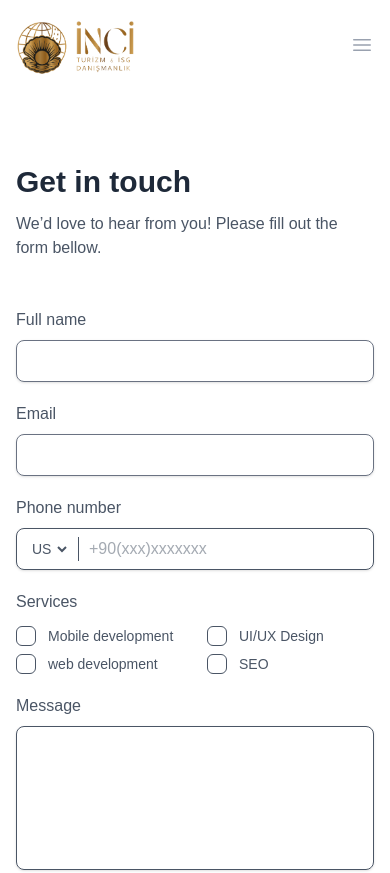
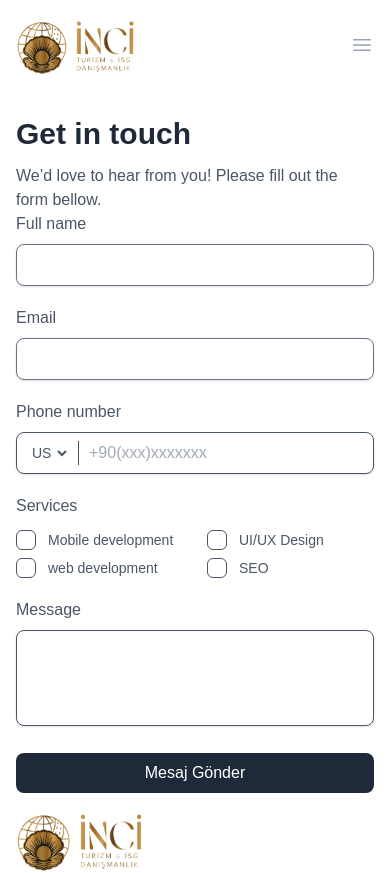
Before and after one commit to barisizmist/inci-isg, a Next.js app: page /contact in a window 390 px wide. Shown: the top 873 px of the page. Built offline with nearby package versions, Linux system fonts and the light colour scheme.

Commit message:
implement contact form with submission handling and notifications

```diff
--- a/app/contact/page.js
+++ b/app/contact/page.js
@@ -1,8 +1,40 @@
 'use client';
-import React from 'react';
+import React, { useState } from 'react';
 
 const Contact = () => {
   const servicesItems = ['Mobile development', 'UI/UX Design', 'web development', 'SEO'];
+  // Bildirim durumunu ve formun gönderilme durumunu yöneten state'ler
+  const [status, setStatus] = useState(null); // "success", "error" veya null
+  const [isSubmitting, setIsSubmitting] = useState(false);
+
+  // Form gönderildiğinde çalışacak fonksiyon
+  const handleSubmit = async e => {
+    e.preventDefault(); // Sayfanın yenilenmesini engelliyoruz
+    setIsSubmitting(true);
+    setStatus(null);
+
+    const formData = new FormData(e.target);
+
+    try {
+      const response = await fetch('https://api.web3forms.com/submit', {
+        method: 'POST',
+        body: formData
+      });
+
+      const data = await response.json();
+
+      if (data.success) {
+        setStatus('success');
+        e.target.reset(); // Formun içindeki tüm inputları temizler
+      } else {
+        setStatus('error');
+      }
+    } catch (error) {
+      setStatus('error');
+    } finally {
+      setIsSubmitting(false);
+    }
+  };
   return (
     <main className="flex overflow-hidden">
       <div className="flex-1 hidden lg:block">
@@ -11,20 +43,32 @@ const Contact = () => {
           className="w-full h-screen object-cover"
         />
       </div>
-      <div className="py-12 flex-1 lg:flex lg:justify-center lg:h-screen lg:overflow-auto">
+      <div className="flex-1 lg:flex lg:justify-center lg:h-screen lg:overflow-auto">
         <div className="max-w-lg flex-1 mx-auto px-4 text-gray-600">
           <div>
             <h3 className="text-gray-800 text-3xl font-semibold sm:text-4xl">Get in touch</h3>
             <p className="mt-3">We’d love to hear from you! Please fill out the form bellow.</p>
           </div>
-          <form onSubmit={e => e.preventDefault()} className="space-y-5 mt-12 lg:pb-12">
+          <form onSubmit={handleSubmit} className="space-y-5 lg:pb-12">
+            <input type="hidden" name="access_key" value="c5a57ea1-814f-4dbf-a046-57b09dc30ab3" />
+            <input type="checkbox" name="botcheck" className="hidden" style={{ display: 'none' }} />
             <div>
               <label className="font-medium">Full name</label>
-              <input type="text" required className="w-full mt-2 px-3 py-2 text-gray-500 bg-transparent outline-none border focus:border-gray-800 shadow-sm rounded-lg" />
+              <input
+                type="text"
+                name="name"
+                required
+                className="w-full mt-2 px-3 py-2 text-gray-500 bg-transparent outline-none border focus:border-gray-800 shadow-sm rounded-lg"
+              />
             </div>
             <div>
               <label className="font-medium">Email</label>
-              <input type="email" required className="w-full mt-2 px-3 py-2 text-gray-500 bg-transparent outline-none border focus:border-gray-800 shadow-sm rounded-lg" />
+              <input
+                type="email"
+                name="email"
+                required
+                className="w-full mt-2 px-3 py-2 text-gray-500 bg-transparent outline-none border focus:border-gray-800 shadow-sm rounded-lg"
+              />
             </div>
             <div>
               <label className="font-medium">Phone number</label>
@@ -38,6 +82,7 @@ const Contact = () => {
                 </div>
                 <input
                   type="number"
+                  name="phone"
                   placeholder="+90(xxx)xxxxxxx"
                   required
                   className="w-full pl-[4.5rem] pr-3 py-2 appearance-none bg-transparent outline-none border focus:border-gray-800 shadow-sm rounded-lg"
@@ -50,13 +95,13 @@ const Contact = () => {
                 {servicesItems.map((item, idx) => (
                   <li key={idx} className="flex gap-x-3 text-sm">
                     <div>
-                      <input id={`service-${idx}`} type="checkbox" className="checkbox-item peer hidden" />
+                      <input id={`service-${idx}`} type="checkbox" name={`Servis - ${item}`} className="checkbox-item peer hidden" />
                       <label
                         htmlFor={`service-${idx}`}
                         className="relative flex w-5 h-5 bg-white peer-checked:bg-indigo-600 rounded-md border ring-offset-2 ring-indigo-600 duration-150 peer-active:ring cursor-pointer after:absolute after:inset-x-0 after:top-[3px] after:m-auto after:w-1.5 after:h-2.5 after:border-r-2 after:border-b-2 after:border-white after:rotate-45"
                       ></label>
                     </div>
-                    <label htmlFor={`service-${idx}`} className="cursor-pointer">
+                    <label htmlFor={`service-${idx}`} className="cursor-pointer select-none">
                       {item}
                     </label>
                   </li>
@@ -66,11 +111,45 @@ const Contact = () => {
             <div>
               <label className="font-medium">Message</label>
               <textarea
+                name="message"
                 required
-                className="w-full mt-2 h-36 px-3 py-2 resize-none appearance-none bg-transparent outline-none border focus:border-gray-800 shadow-sm rounded-lg"
+                className="w-full mt-2 h-24 px-3 py-2 resize-none appearance-none bg-transparent outline-none border focus:border-gray-800 shadow-sm rounded-lg"
               ></textarea>
             </div>
-            <button className="w-full px-4 py-2 text-white font-medium bg-gray-800 hover:bg-gray-700 active:bg-gray-900 rounded-lg duration-150">Submit</button>
+            <button
+              disabled={isSubmitting}
+              type="submit"
+              className="w-full px-4 py-2 text-white font-medium bg-gray-800 hover:bg-gray-700 active:bg-gray-900 rounded-lg duration-150"
+            >
+              {isSubmitting ? (
+                <>
+                  {/* Basit bir Tailwind Loading Spinner'ı */}
+                  <svg className="animate-spin -ml-1 mr-3 h-5 w-5 text-white" fill="none" viewBox="0 0 24 24">
+                    <circle className="opacity-25" cx="12" cy="12" r="10" stroke="currentColor" strokeWidth="4" />
+                    <path
+                      className="opacity-75"
+                      fill="currentColor"
+                      d="M4 12a8 8 0 018-8V0C5.373 0 0 5.373 0 12h4zm2 5.291A7.962 7.962 0 014 12H0c0 3.042 1.135 5.824 3 7.938l3-2.647z"
+                    />
+                  </svg>
+                  Gönderiliyor...
+                </>
+              ) : (
+                'Mesaj Gönder'
+              )}
+            </button>
+            {/* Şık Bildirim (Notification) Alanı */}
+            {status === 'success' && (
+              <div className="mb-6 p-4 text-sm text-green-700 bg-green-50 rounded-lg border border-green-200" data-aos="fade-down">
+                <span className="font-semibold">Başarılı!</span> Mesajınız bize ulaştı. En kısa sürede dönüş yapacağız.
+              </div>
+            )}
+
+            {status === 'error' && (
+              <div className="mb-6 p-4 text-sm text-red-700 bg-red-50 rounded-lg border border-red-200" data-aos="fade-down">
+                <span className="font-semibold">Hata!</span> Mesaj gönderilirken bir sorun oluştu. Lütfen tekrar deneyin.
+              </div>
+            )}
           </form>
         </div>
       </div>
```
